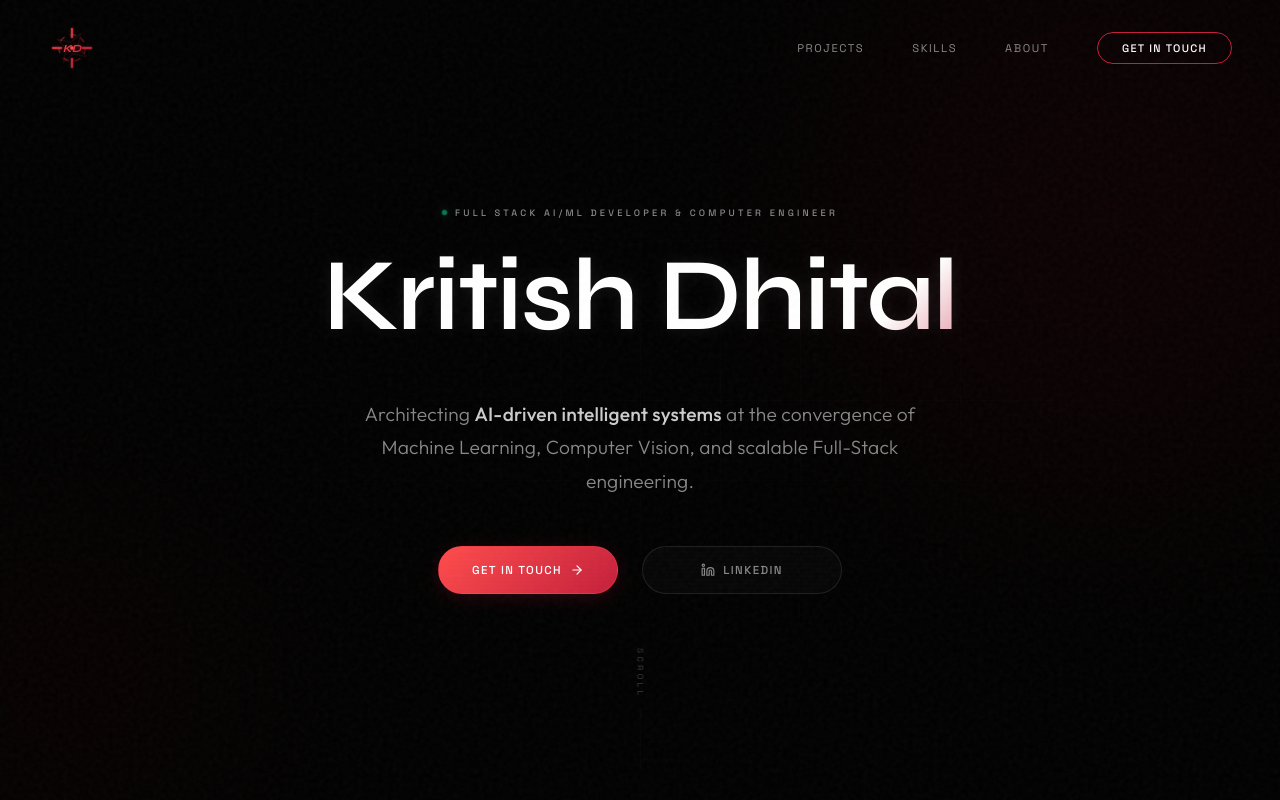
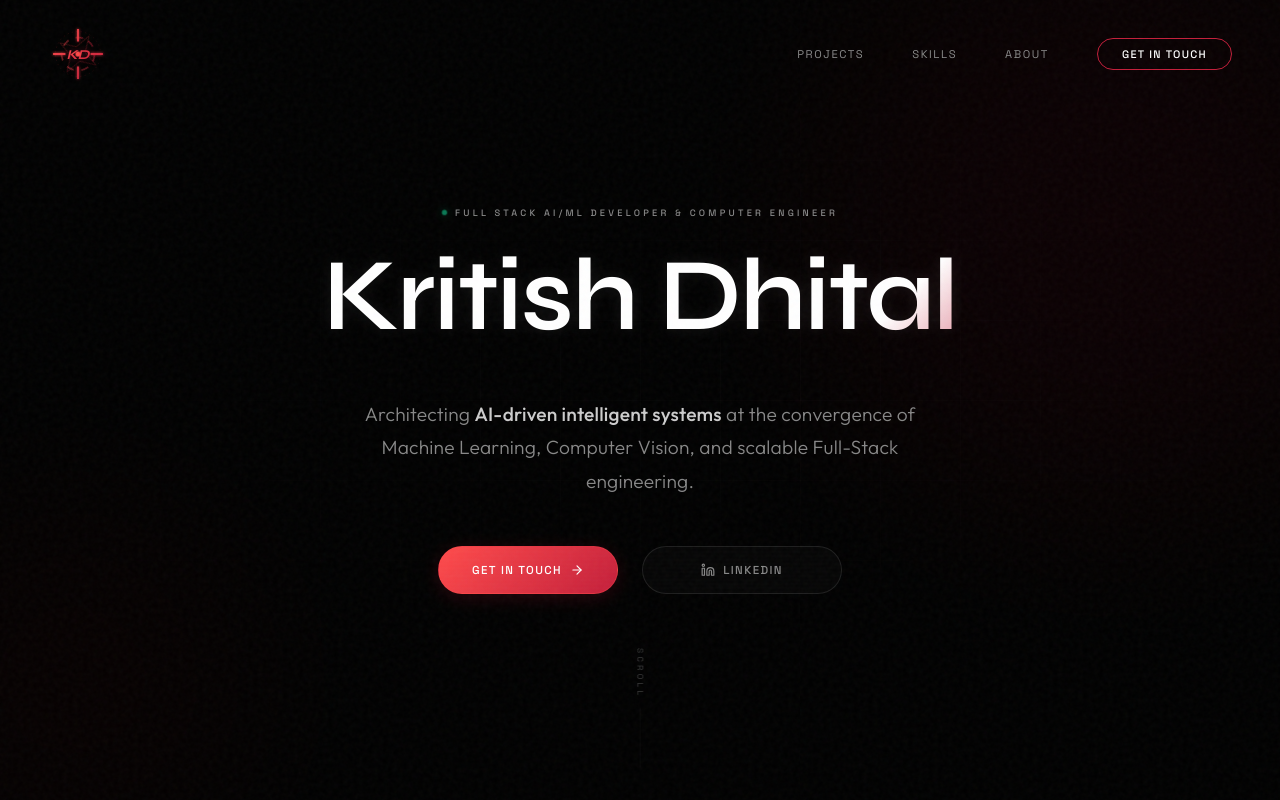
Before and after one commit to KritishX/portfolio-website, a React (Vite) app: page / in a window 1280 px wide. Shown: the top 800 px of the page. Built offline with nearby package versions, Linux system fonts and the light colour scheme; a web font is replaced by a local one.

Commit message:
design: further increased logo size to 60px

```diff
--- a/src/styles/navigation.css
+++ b/src/styles/navigation.css
@@ -43,8 +43,8 @@
 }
 
 .nav-brand-mark {
-  width: 48px;
-  height: 48px;
+  width: 60px;
+  height: 60px;
   position: relative;
   display: flex;
   align-items: center;
```
